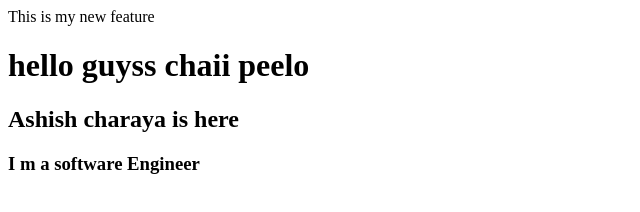
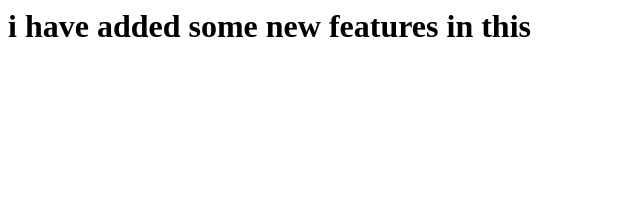
Before and after one commit to Aashu5-a/localrepo, a plain HTML site: page index.html in a window 1280 px wide. Shown: the whole page, without its empty margins (0-640 px from the left). Drawn offline with Linux system fonts and the light colour scheme.

Commit message:
added new features

```diff
--- a/index.html
+++ b/index.html
@@ -1,4 +1 @@
-<p>This is my new feature</p>
-<h1>hello guyss chaii peelo</h1>
-<h2>Ashish charaya is here </h2>
-<h3> I m a software Engineer</h3>
+<h1>i have added some new features in this </h1>
```
